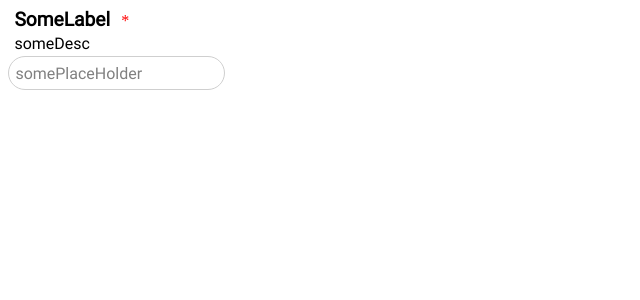
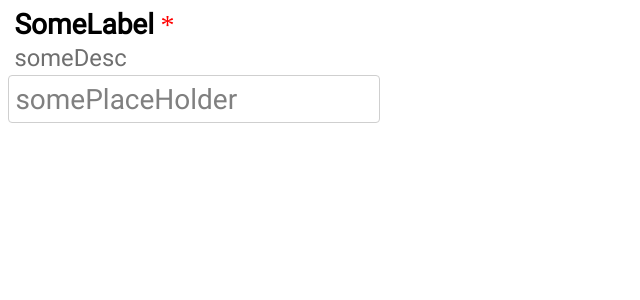
Before and after one commit to eg-bond/forms_hw, a React (Vite) app: page / in a window 1280 px wide. Shown: the top 300 px of the page, without its empty margins (0-640 px from the left). Built offline with nearby package versions, Linux system fonts and the light colour scheme.

Commit message:
fix: some style fixes

```diff
--- a/src/App.tsx
+++ b/src/App.tsx
@@ -10,8 +10,8 @@ function App() {
         // variant='unstyled'
         // error={'err'}
         asterisk={true}
-        size='sm'
-        radius='xl'
+        size='xl'
+        radius='sm'
 
         // disabled={true}
       />
--- a/src/components/input/styles.module.css
+++ b/src/components/input/styles.module.css
@@ -14,22 +14,22 @@
 
 .label {
   font-family: 'Roboto', sans-serif;
+  font-weight: bold;
   padding: 0 0.4rem;
-  font-weight: bold;
-  font-size: calc(1.2rem * var(--input-size));
+  font-size: calc(1rem * var(--input-size));
 }
 
 .asterisk {
   color: red;
-  margin-left: 0.3rem;
   font-size: calc(1rem * var(--input-size));
 }
 
 .description {
   font-family: 'Roboto', sans-serif;
+  color: rgb(111, 111, 111);
   padding: 0 0.4rem;
   margin: 0.2rem 0;
-  font-size: calc(1rem * var(--input-size));
+  font-size: calc(0.85rem * var(--input-size));
 }
 
 .input {
```
